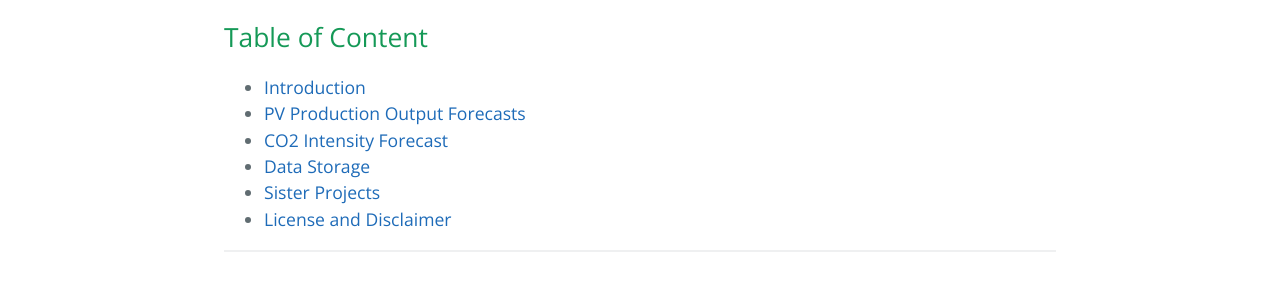
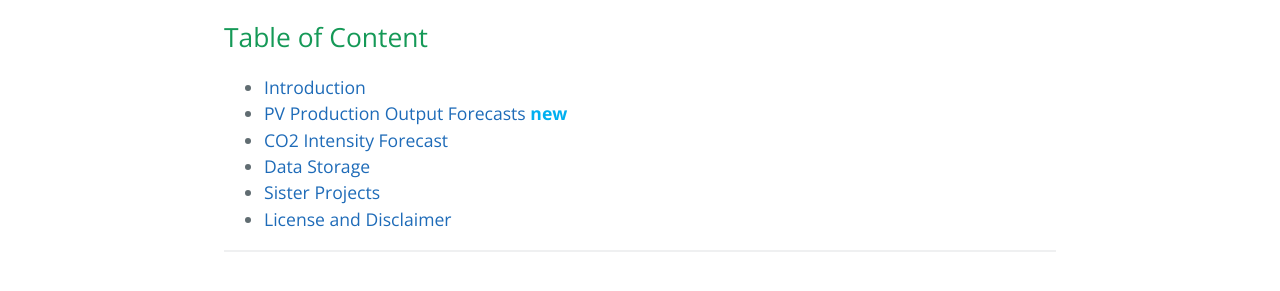
Before and after one commit to StefaE/PVForecast, a Jekyll site: the page built from docs/index.md, in a window 1280 px wide and 900 px high. Shown: the part 396-687 px from the top of the window. Built offline with Jekyll 4.4.1, drawn with Linux system fonts in a browser that asks for light colours.

Commit message:
Update index.md

```diff
--- a/docs/index.md
+++ b/docs/index.md
@@ -12,7 +12,7 @@ Forecasts to optimize electricity consumption for rooftop PV (photo-voltaic) ins
 ## Table of Content
 
   - [Introduction](#introduction)
-  - [PV Production Output Forecasts](#pv-production-output-forecasts)
+  - [PV Production Output Forecasts <span style="color:#00B0F0"><b>new</b></span>](#pv-production-output-forecasts)
   - [CO2 Intensity Forecast](#co2-intensity-forecast)
   - [Data Storage](#data-storage)
   - [Sister Projects](#sister-projects)
```
